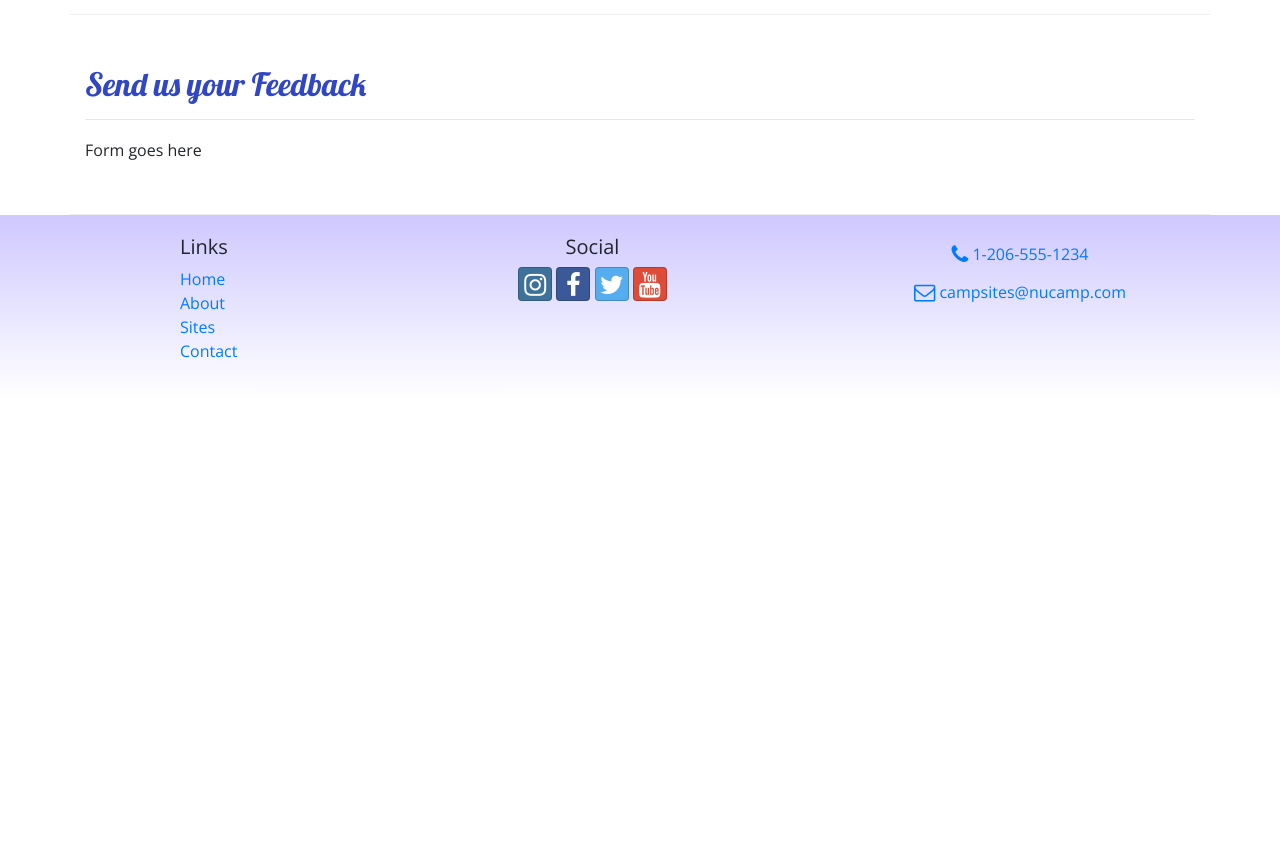
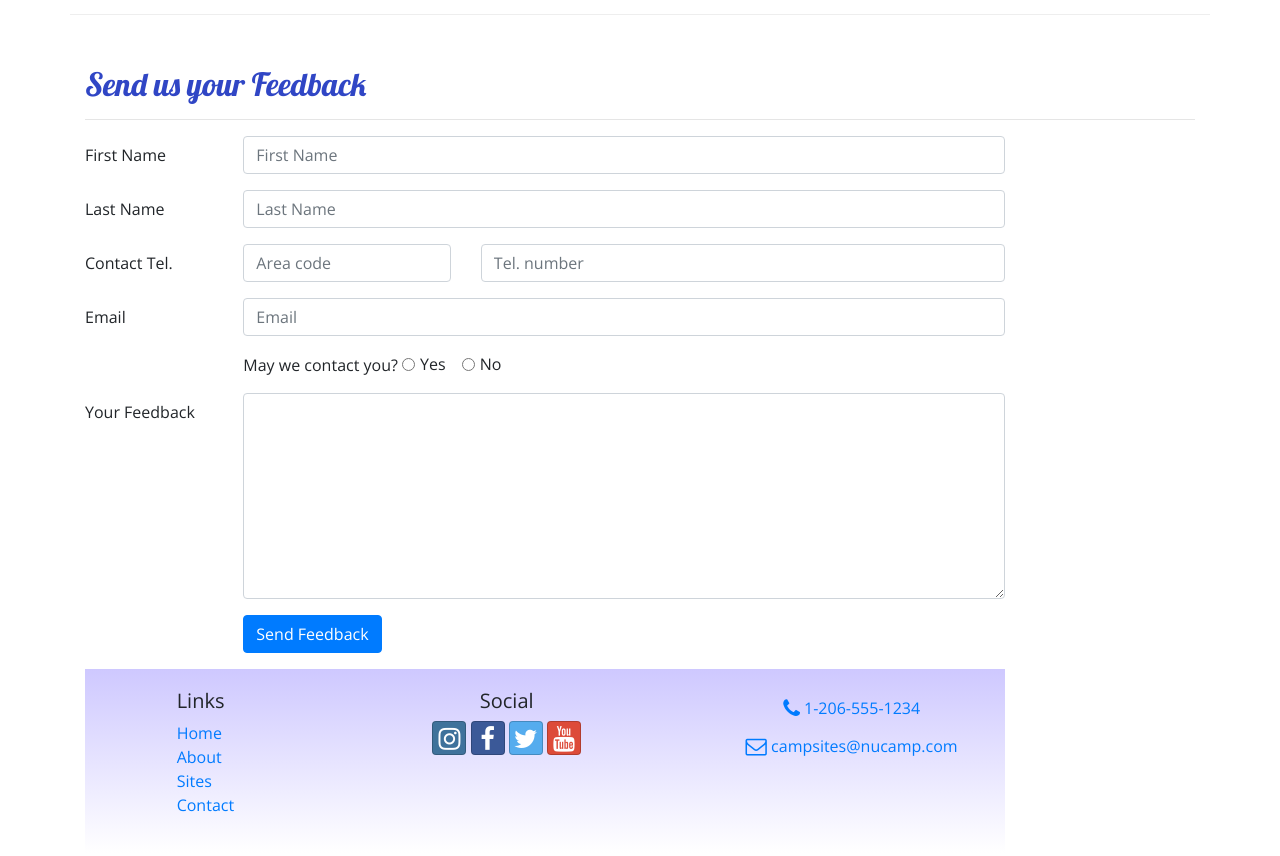
Before and after one commit to yuliyakf/Test-Project, a website: page contactus.html in a window 1280 px wide. Shown: the part 560-1416 px from the top of the page. Before the commit the page ends 959 px from the top, so only its background shows below. Drawn offline with nearby package versions, Linux system fonts and the light colour scheme.

Commit message:
Form added

```diff
--- a/contactus.html
+++ b/contactus.html
@@ -80,11 +80,59 @@
                 <hr />
             </div>
             <div class="col-md-10">
-                Form goes here
-            </div>
-       </div>
-
-    </div>
+                    <form>
+                        <div class="form-group row">
+                            <label for="firstName" class="col-md-2 col-form-label">First Name</label>
+                            <div class="col-md-10">
+                                <input type="text" class="form-control" id="firstName" name="firstName" placeholder="First Name" />
+                            </div>
+                        </div>
+                        <div class="form-group row">
+                            <label for="lastName" class="col-md-2 col-form-label">Last Name</label>
+                            <div class="col-md-10">
+                                <input type="text" class="form-control" id="lastName" name="lastName" placeholder="Last Name" />
+                            </div>
+                        </div>
+                        <div class="form-group row">
+                            <label for="areaCode" class="col-md-2 col-form-label">Contact Tel.</label>
+                            <div class="col-5 col-md-3">
+                                <input type="tel" class="form-control" id="areaCode" name="areaCode" placeholder="Area code" />
+                            </div>
+                            <div class="col-7">
+                                <input type="tel" class="form-control" name="telNum" placeholder="Tel. number" />
+                            </div>
+                        </div>
+                        <div class="form-group row">
+                            <label for="email" class="col-md-2 col-form-label">Email</label>
+                            <div class="col-md-10">
+                                <input type="email" class="form-control" id="email" name="email" placeholder="Email" />
+                            </div>
+                        </div>
+                        <div class="form-group row">
+                            <div class="col offset-md-2">
+                                May we contact you?
+                                <div class="form-check form-check-inline">
+                                    <input type="radio" class="form-check-input" id="contactYes" name="contactRadios" value="yes" />
+                                    <label for="contactYes" class="form-check-label">Yes</label>
+                                </div>
+                                <div class="form-check form-check-inline">
+                                    <input type="radio" class="form-check-input" id="contactNo" name="contactRadios" value="no" />
+                                    <label for="contactNo" class="form-check-label">No</label>
+                                </div>
+                            </div>
+                        </div>
+                        <div class="form-group row">
+                            <label for="feedback" class="col-md-2 col-form-label">Your Feedback</label>
+                            <div class="col-md-10">
+                                <textarea class="form-control" id="feedback" name="feedback" rows="8"></textarea>
+                            </div>
+                        </div>
+                        <div class="form-group row">
+                            <div class="offset-md-2 col-md-10">
+                                <button type="submit" class="btn btn-primary">Send Feedback</button>
+                            </div>
+                        </div>
+                </form>
 
     <footer>
         <div class="container">
@@ -111,13 +159,13 @@
                 </div>
            </div>
         </div>
-    </footer>
+
 
     <!-- jQuery must come first, then Popper.js, then the Bootstrap JavaScript plugins.-->
     <script src="node_modules/jquery/dist/jquery.slim.min.js"></script>
     <script src="node_modules/popper.js/dist/umd/popper.min.js"></script>
     <script src="node_modules/bootstrap/dist/js/bootstrap.min.js"></script>
-
+</footer>
 </body>
 
 </html>
```
